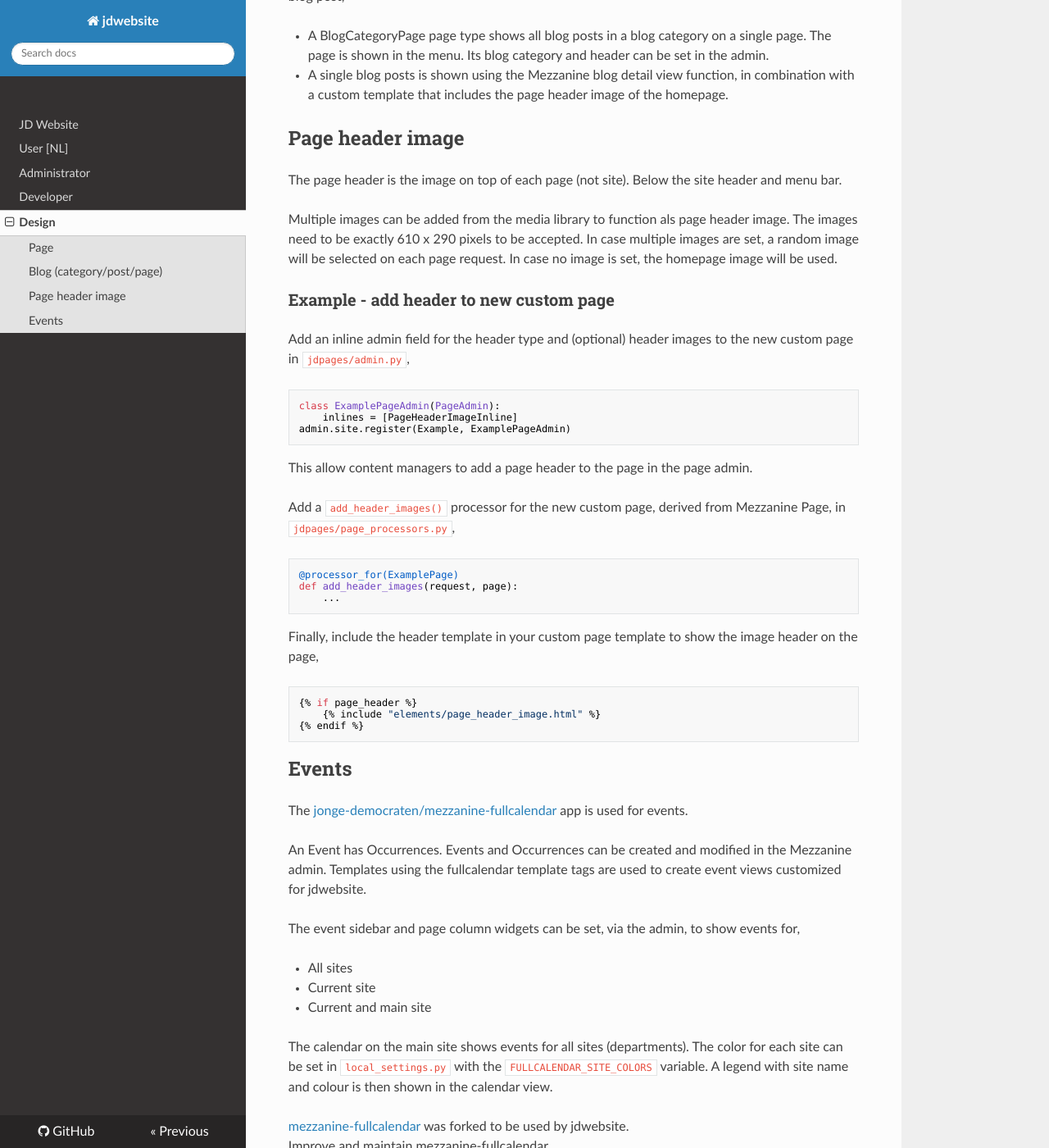
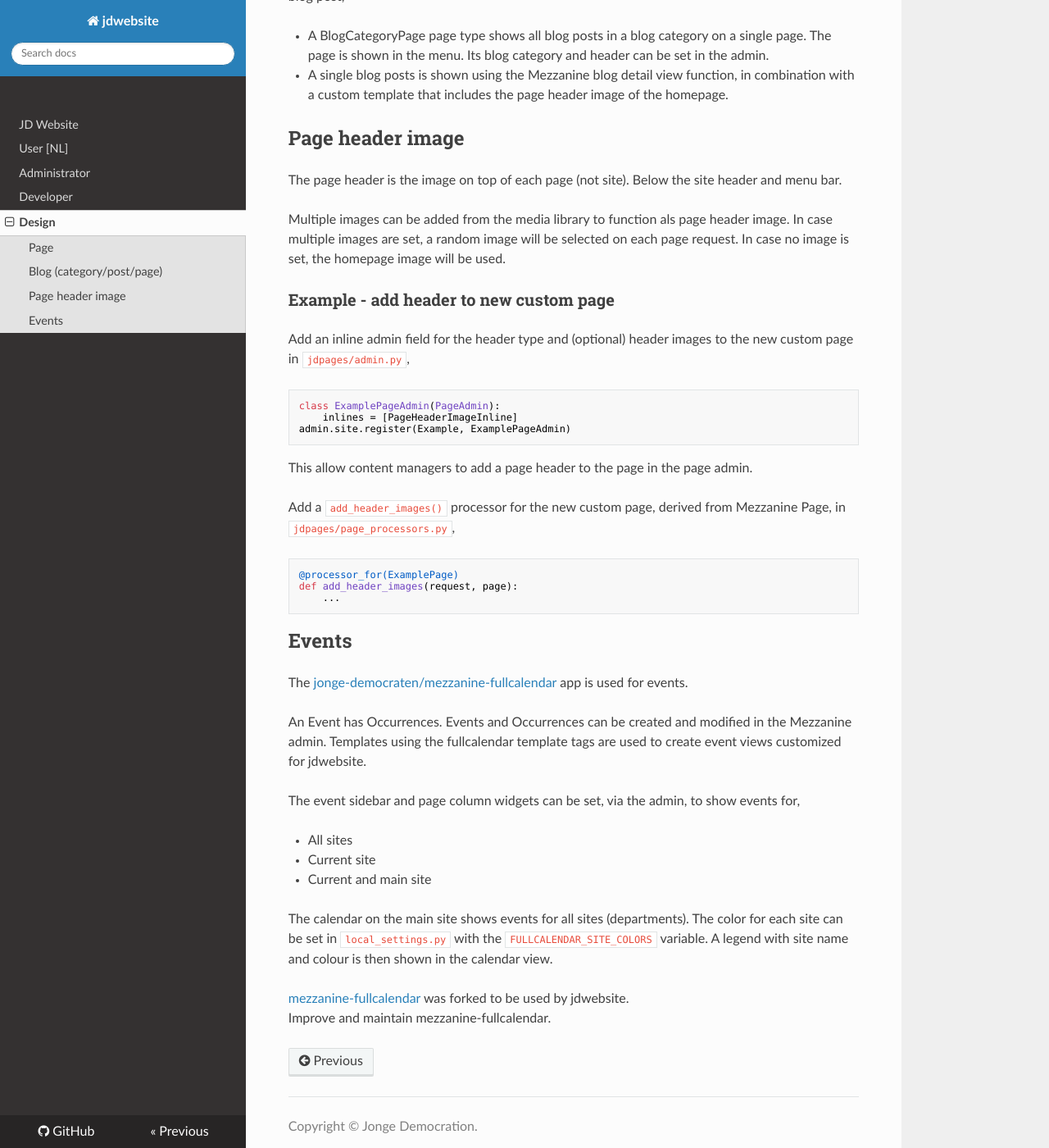
Before and after one commit to jonge-democraten/website, an MkDocs documentation site: the page built from docs/design.md, in a window 1280 px wide and 1400 px high, scrolled down 1265 px. Shown: the whole window at 82% size. Built offline with MkDocs 1.6.1, drawn with Linux system fonts in a browser that asks for light colours; nearby versions of some CDN libraries; old or Windows-style settings are respelled for this version of MkDocs.

Commit message:
Update design documentation to website 2.0 design

````diff
--- a/docs/design.md
+++ b/docs/design.md
@@ -44,7 +44,7 @@ There are two blog related views and templates: one for a blog category page, an
 ## Page header image
 The page header is the image on top of each page (not site). Below the site header and menu bar.
 
-Multiple images can be added from the media library to function als page header image. The images need to be exactly 610 x 290 pixels to be accepted.
+Multiple images can be added from the media library to function als page header image.
 In case multiple images are set, a random image will be selected on each page request.
 In case no image is set, the homepage image will be used.
 
@@ -63,13 +63,6 @@ Add a `add_header_images()` processor for the new custom page, derived from Mezz
 @processor_for(ExamplePage)
 def add_header_images(request, page):
     ...
-```
-
-Finally, include the header template in your custom page template to show the image header on the page,
-```Python
-{% if page_header %}
-    {% include "elements/page_header_image.html" %}
-{% endif %}
 ```
 
 ## Events
````
